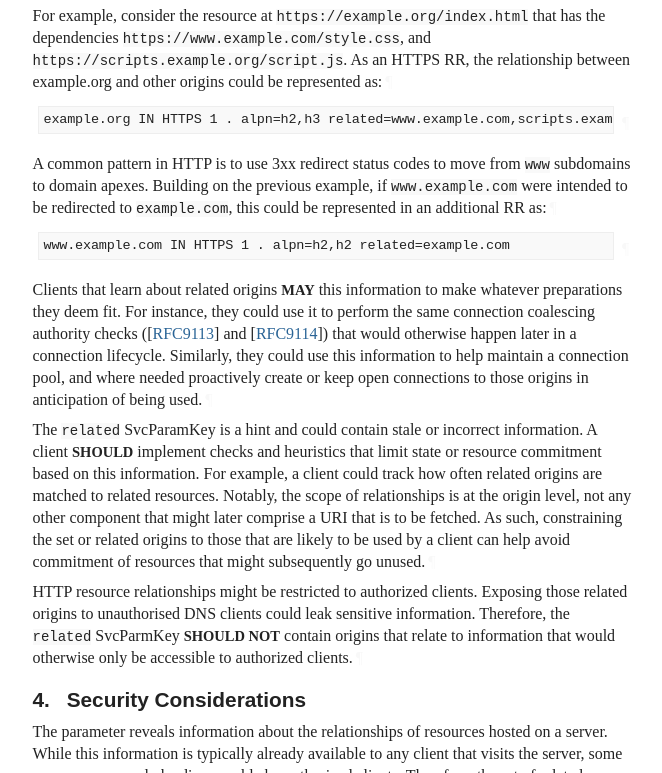
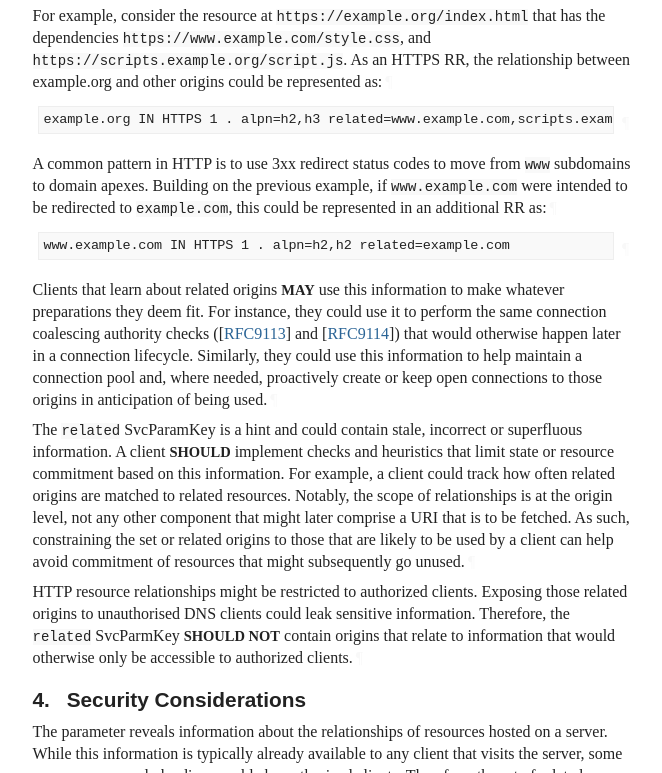
Before and after one commit to LPardue/draft-pardue-httpbis-preconnect-hint-svc-param, a plain HTML site: page draft-pardue-httpbis-related-origins.html in a window 1280 px wide. Shown: the part 1839-2612 px from the top of the page, without its empty margins (92-754 px from the left). Drawn offline with Linux system fonts and the light colour scheme; a web font is replaced by a local one.

Commit message:
Script updating gh-pages from 601ebe3. [ci skip]

```diff
--- a/draft-pardue-httpbis-related-origins.html
+++ b/draft-pardue-httpbis-related-origins.html
@@ -1192,7 +1192,7 @@ resources.<a href="#section-1-1" class="pilcrow">¶</a></p>
 <p id="section-1-2">In some cases, a server may be authoritative for several origins. HTTP/2
 <span>[<a href="#RFC9113" class="xref">RFC9113</a>]</span> and HTTP/3 <span>[<a href="#RFC9114" class="xref">RFC9114</a>]</span> allow clients to coalesce different origins
 onto the same connection when certain conditions are met. The ORIGIN frame
-(<span>[<a href="#RFC8336" class="xref">RFC8336</a>]</span> and <span>[<a href="#I-D.ietf-httpbis-origin-h3" class="xref">I-D.ietf-httpbis-origin-h3</a>]</span> enhances this further. These
+(<span>[<a href="#RFC8336" class="xref">RFC8336</a>]</span> and <span>[<a href="#I-D.ietf-httpbis-origin-h3" class="xref">I-D.ietf-httpbis-origin-h3</a>]</span>) enhances this further. These
 techniques can help minimize perceived latency by eliminating connection setup
 time entirely, but they apply only for the subset of origins that can safely be
 coalesced.<a href="#section-1-2" class="pilcrow">¶</a></p>
@@ -1200,13 +1200,13 @@ coalesced.<a href="#section-1-2" class="pilcrow">¶</a></p>
 relationships. A server can emit interim responses to help the client start
 making preparations, such as creating new connections, while it prepares a final
 response. Where related resources reside on third-party origins, this technique
-helps minimize perceived latency by providing the client with information about
+helps minimize perceived latency by providing the client with information
 as early as possible in the HTTP message exchange. Thus it fills a capability
 gap left by coalescing. However, it is still dependent on the timing of message
 exchanges, which might affect performance in practice.<a href="#section-1-3" class="pilcrow">¶</a></p>
 <p id="section-1-4">It is common for a single origin to have a stable set of related origins, even
 if the resources fetched from those origins are more volatile. For example,
-third-part resource CDNS, or content sub-domains under the same top-level
+third-part resource CDNs, or content sub-domains under the same top-level
 origin.  There is an opportunity to reduce performance delays caused by the
 delayed run-time learning of these relationships, even in light of the
 techniques described above.<a href="#section-1-4" class="pilcrow">¶</a></p>
@@ -1257,21 +1257,21 @@ represented in an additional RR as:<a href="#section-3-4" class="pilcrow">¶</a>
 www.example.com IN HTTPS 1 . alpn=h2,h2 related=example.com
 </pre><a href="#section-3-5" class="pilcrow">¶</a>
 </div>
-<p id="section-3-6">Clients that learn about related origins <span class="bcp14">MAY</span> this information to make whatever
-preparations they deem fit. For instance, they could use it to perform the same
-connection coalescing authority checks (<span>[<a href="#RFC9113" class="xref">RFC9113</a>]</span> and <span>[<a href="#RFC9114" class="xref">RFC9114</a>]</span>) that would
-otherwise happen later in a connection lifecycle. Similarly, they could use
-this information to help maintain a connection pool, and where needed
-proactively create or keep open connections to those origins in anticipation
-of being used.<a href="#section-3-6" class="pilcrow">¶</a></p>
-<p id="section-3-7">The <code>related</code> SvcParamKey is a hint and could contain stale or incorrect
-information. A client <span class="bcp14">SHOULD</span> implement checks and heuristics that limit state or
-resource commitment based on this information. For example, a client could track
-how often related origins are matched to related resources. Notably, the scope
-of relationships is at the origin level, not any other component that might
-later comprise a URI that is to be fetched. As such, constraining the set or
-related origins to those that are likely to be used by a client can help avoid
-commitment of resources that might subsequently go unused.<a href="#section-3-7" class="pilcrow">¶</a></p>
+<p id="section-3-6">Clients that learn about related origins <span class="bcp14">MAY</span> use this information to make
+whatever preparations they deem fit. For instance, they could use it to perform
+the same connection coalescing authority checks (<span>[<a href="#RFC9113" class="xref">RFC9113</a>]</span> and <span>[<a href="#RFC9114" class="xref">RFC9114</a>]</span>)
+that would otherwise happen later in a connection lifecycle. Similarly, they
+could use this information to help maintain a connection pool and, where needed,
+proactively create or keep open connections to those origins in anticipation of
+being used.<a href="#section-3-6" class="pilcrow">¶</a></p>
+<p id="section-3-7">The <code>related</code> SvcParamKey is a hint and could contain stale, incorrect or
+superfluous information. A client <span class="bcp14">SHOULD</span> implement checks and heuristics that
+limit state or resource commitment based on this information. For example, a
+client could track how often related origins are matched to related resources.
+Notably, the scope of relationships is at the origin level, not any other
+component that might later comprise a URI that is to be fetched. As such,
+constraining the set or related origins to those that are likely to be used by a
+client can help avoid commitment of resources that might subsequently go unused.<a href="#section-3-7" class="pilcrow">¶</a></p>
 <p id="section-3-8">HTTP resource relationships might be restricted to authorized clients. Exposing
 those related origins to unauthorised DNS clients could leak sensitive
 information. Therefore, the <code>related</code> SvcParmKey <span class="bcp14">SHOULD NOT</span> contain origins that
```
Also changed, not shown: draft-pardue-httpbis-related-origins.txt.
